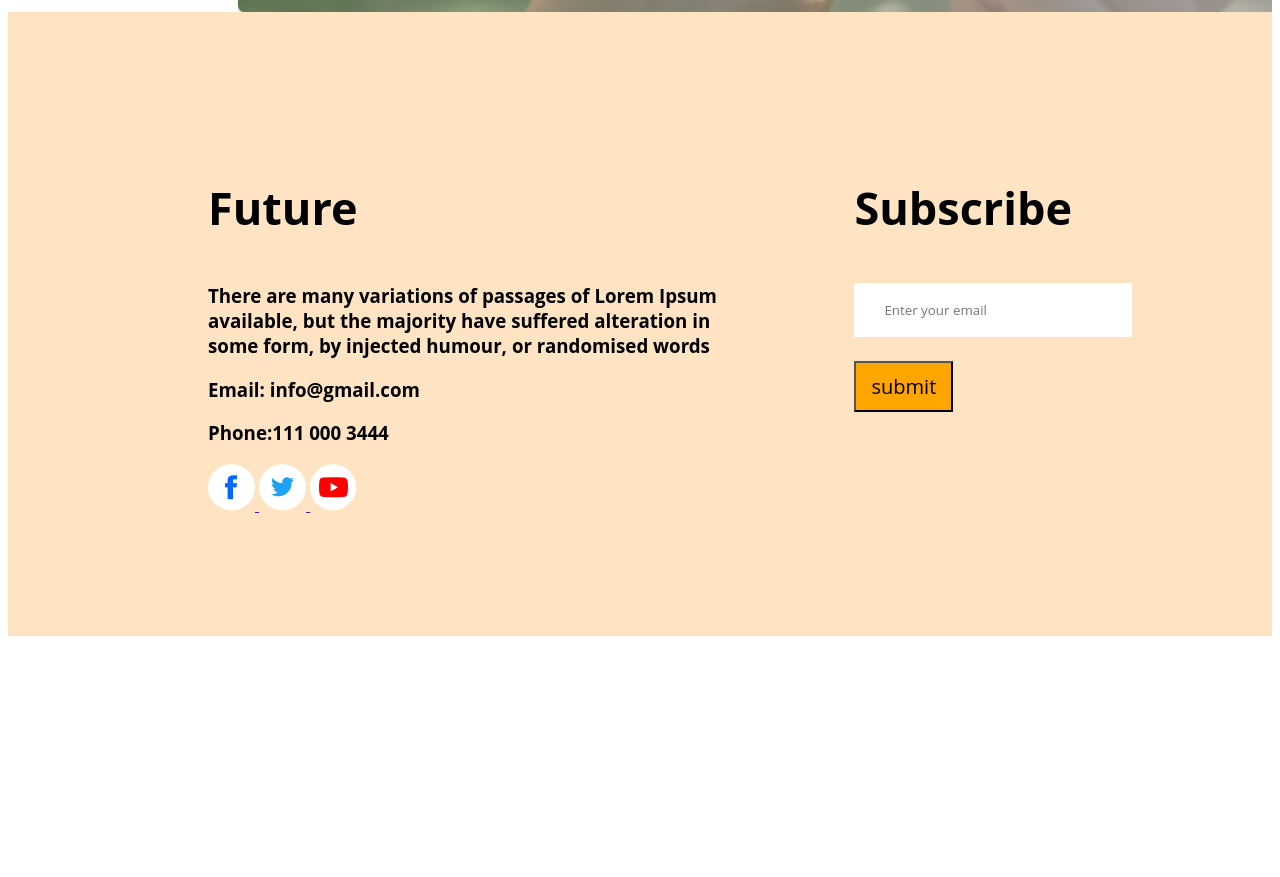
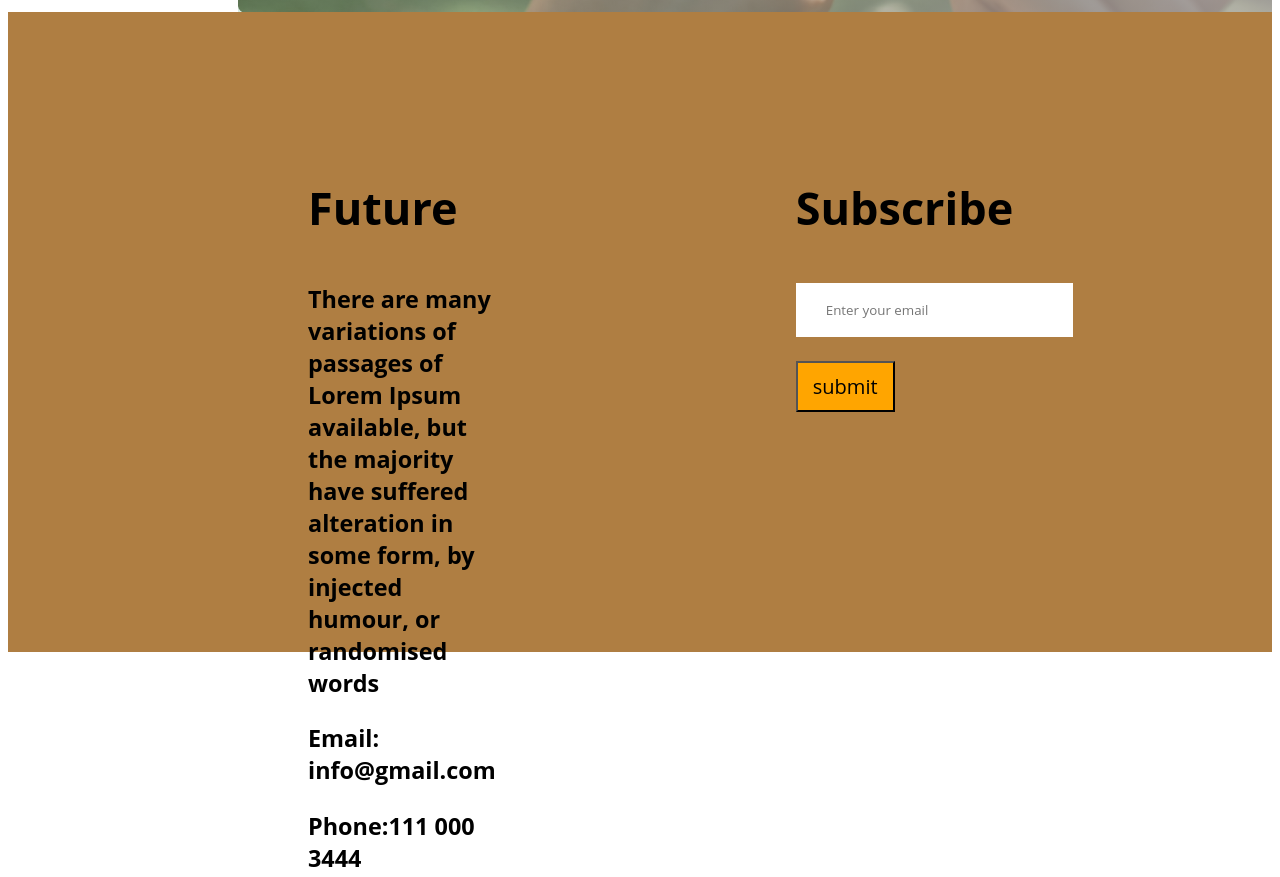
Before and after one commit to anirbanbanai/my-first-assign, a plain HTML site: page index.html in a window 1280 px wide. Shown: the part 2786-3663 px from the top of the page. Before the commit the page ends 3430 px from the top, so only its background shows below. Drawn offline with Linux system fonts and the light colour scheme.

Commit message:
my full complete assign

```diff
--- a/index.html
+++ b/index.html
@@ -114,12 +114,14 @@
         </section>
         <!-- contact section -->
         <section class="sec6-style">
-            <div>
+            <div class="last-section">
                 <h3 class="sec6-head">Future</h3>
-                <h3>There are many variations of passages of Lorem Ipsum available, but the majority have suffered
+               <div class="my-font-change">
+                 <h3>There are many variations of passages of Lorem Ipsum available, but the majority have suffered
                     alteration in some form, by injected humour, or randomised words</h3>
                 <h3>Email: info@gmail.com</h3>
                 <h3>Phone:111 000 3444</h3>
+                </div>
                 <a href="">
                     <img src="images/icons/fb.png" alt="">
                 </a>
@@ -131,7 +133,7 @@
                 </a>
 
             </div>
-            <div>
+            <div class="last-div">
                 <h3 class="sec6-head">Subscribe</h3>
                 <form action="">
                     <input class="my-email" type="email" placeholder="Enter your email">
--- a/style.css
+++ b/style.css
@@ -136,13 +136,16 @@
 /* section last */
 .sec6-head {
     font-size: 45px;
+
 }
 
 .sec6-style {
     display: flex;
     gap: 100px;
-    background-color:bisque;
+    background-color:rgb(175, 126, 66);
     padding: 120px 200px;
+    max-width: 1300px;
+    height: 400px;
 }
 
 .my-email {
@@ -151,3 +154,13 @@
     width: 100%;
     padding: 18px 30px;
 }
+.last-section{
+   padding-left: 100px;
+   padding-right: 200px;
+}
+.my-font-change{
+    font-size: 20px;
+}
+.last-div{
+    padding-right: 200px;
+}
```
